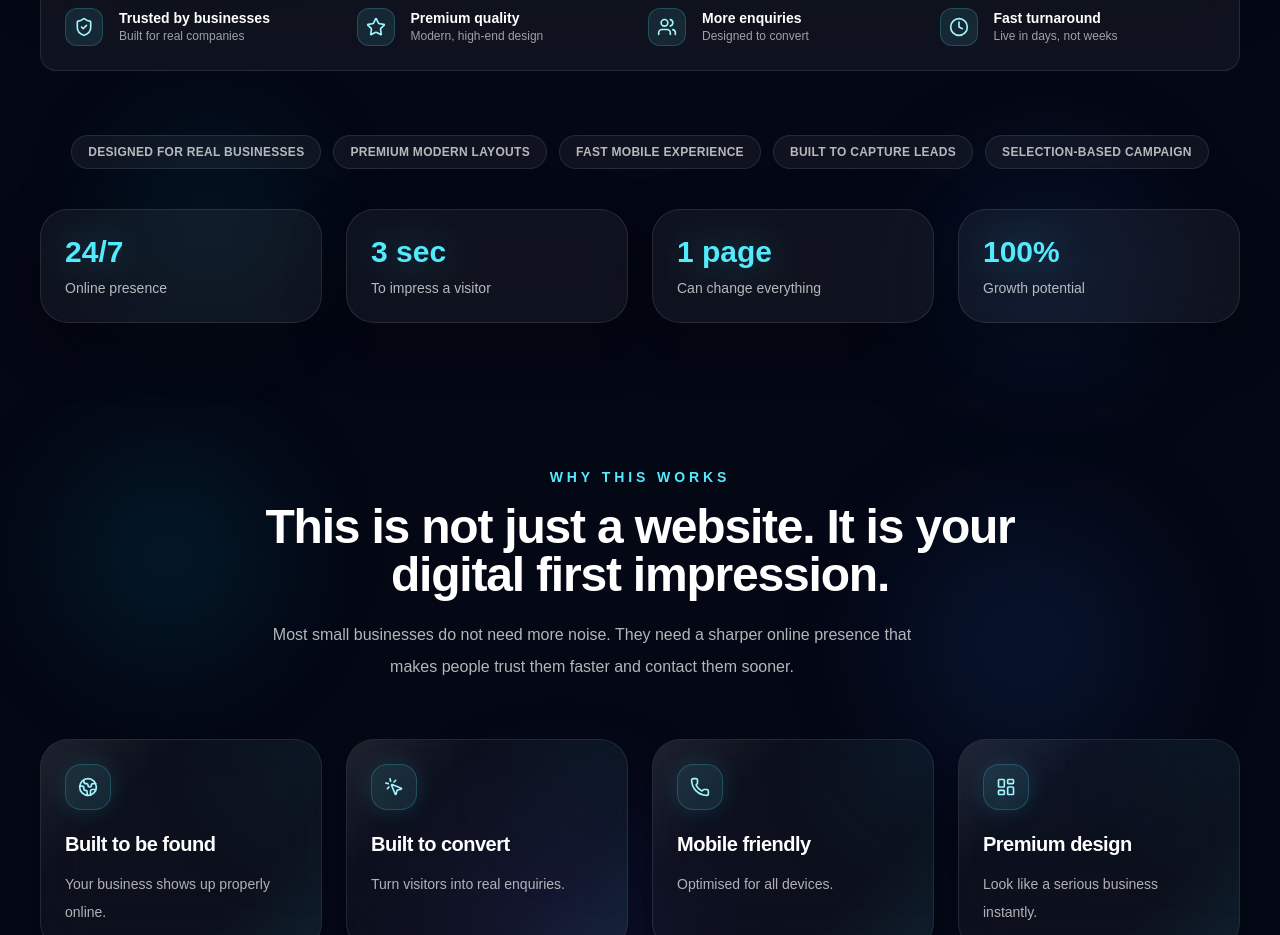
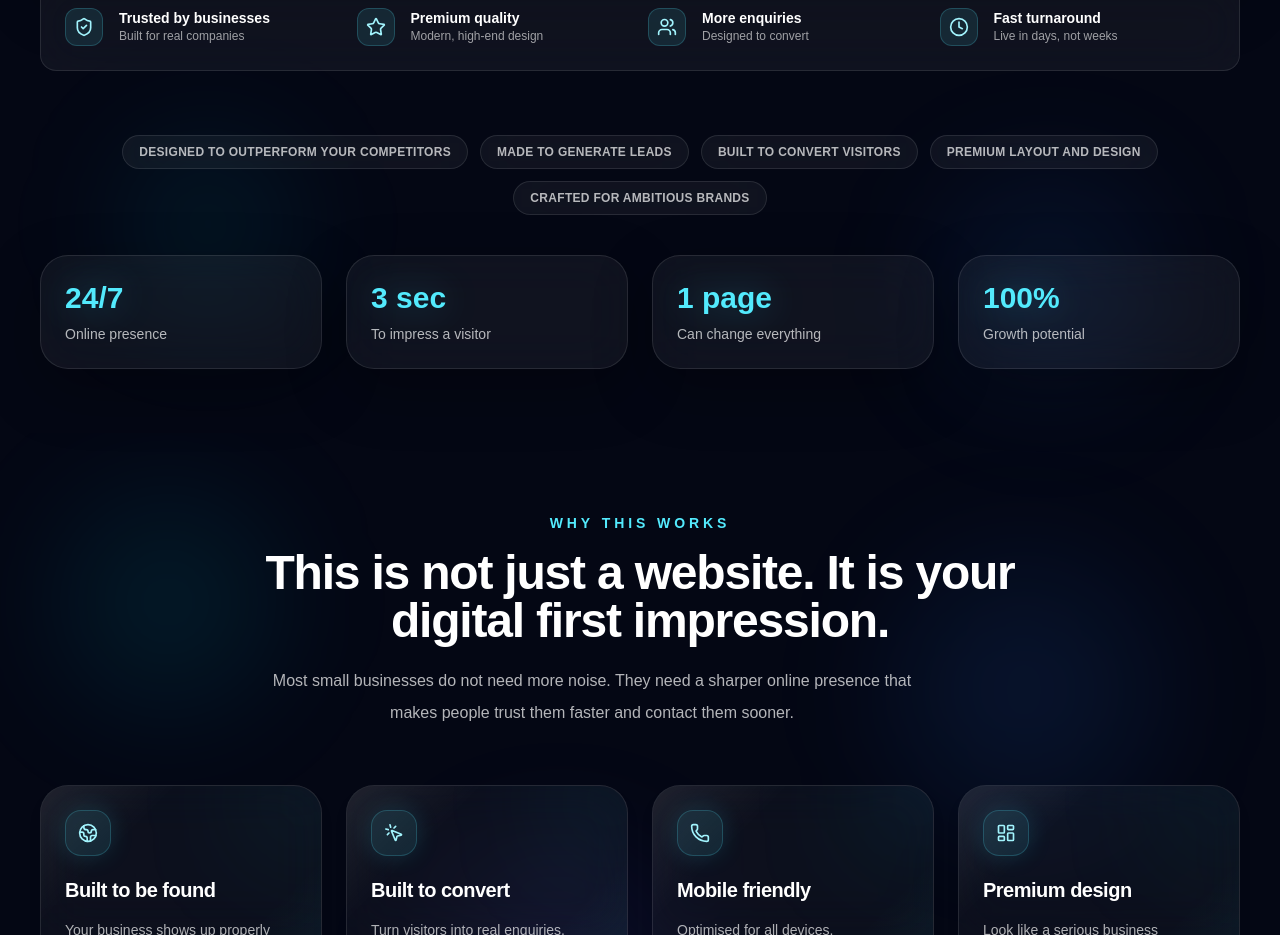
Before and after one commit to Nylon1/Sitora, a Next.js app: page / in a window 1280 px wide. Shown: the part 1240-2175 px from the top of the page. Built offline with nearby package versions, Linux system fonts and the light colour scheme.

Commit message:
edits to stat-grids

```diff
--- a/components/marketing/stats-grid.tsx
+++ b/components/marketing/stats-grid.tsx
@@ -51,11 +51,11 @@ export function StatsGrid() {
       {/* floating feature chips */}
       <div className="mb-10 flex flex-wrap justify-center gap-3">
         {[
-          "Designed for real businesses",
-          "Premium modern layouts",
-          "Fast mobile experience",
-          "Built to capture leads",
-          "Selection-based campaign",
+          "Designed to outperform your competitors",
+          "Made to generate leads",
+          "Built to convert visitors",
+          "Premium layout and design",
+          "Crafted for ambitious brands",
         ].map((text, i) => (
           <motion.div
             key={text}
```
